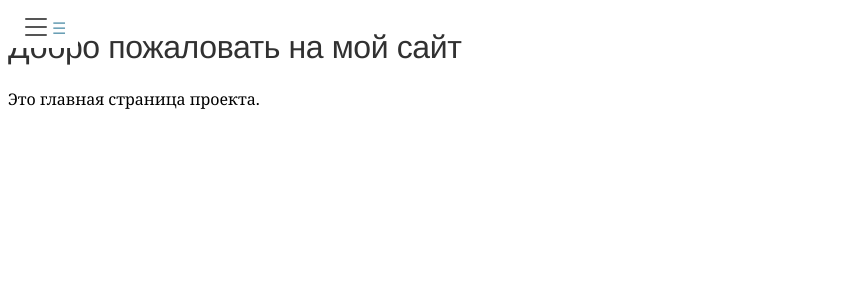
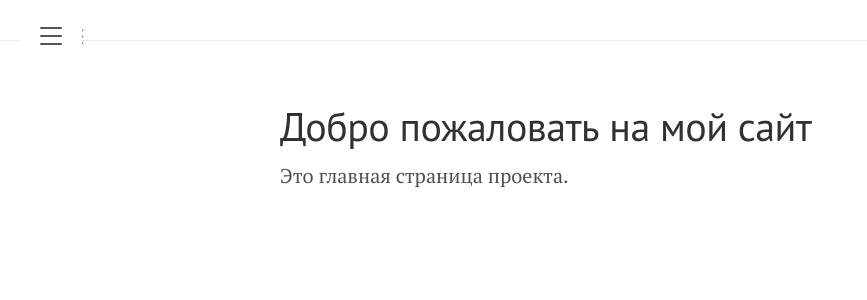
Before and after one commit to Mikrobic/lanyon, a Jekyll site: the page built from pages/index.md, in a window 1280 px wide. Shown: the top 300 px of the page, without its empty margins (0-867 px from the left). Built offline with Jekyll 4.4.1, drawn with Linux system fonts in a browser that asks for light colours.

Commit message:
Форматирование файлов

```diff
--- a/_layouts/default.html
+++ b/_layouts/default.html
@@ -1,132 +1,29 @@
 <!DOCTYPE html>
 <html lang="en-us">
 
-<head>
-  <meta charset="utf-8">
-  <meta name="viewport" content="width=device-width, initial-scale=1.0">
-  <title>{{ page.title }}</title>
-  <link rel="stylesheet" href="{{ '/public/css/lanyon.css' | absolute_url }}">
-  <style>
-    /* Дополнительные гарантированные стили для сайдбара */
-    .sidebar {
-      transform: translateX(-100%);
-      transition: transform 0.3s ease;
-    }
-    .sidebar-checkbox:checked ~ .sidebar {
-      transform: translateX(0);
-    }
-    .sidebar-toggle {
-      position: fixed;
-      top: 0.5rem;
-      left: 0.5rem;
-      z-index: 100;
-    }
-  </style>
-</head>
+  {% include head.html %}
+  <body class="theme-base-0d">
+  <body>
 
-<body class="theme-base-0d">
-  <input type="checkbox" class="sidebar-checkbox" id="sidebar-checkbox">
+    {% include sidebar.html %}
 
-  <div class="sidebar" id="sidebar">
-    <div class="sidebar-item">
-      <p>{{ site.description }}</p>
-    </div>
-
-    <nav class="sidebar-nav">
-      <a class="sidebar-nav-item" href="{{ site.baseurl }}/for_me/">Обо мне</a>
-      <a class="sidebar-nav-item" href="{{ site.baseurl }}/stack/">Стек</a>
-      <a class="sidebar-nav-item" href="{{ site.baseurl }}/career/">Карьерный трек</a>
-
-      <div class="sidebar-nav-group">
-        <a href="javascript:void(0)" class="sidebar-nav-item sidebar-nav-toggle">
-          Проекты
-          <svg class="toggle-icon" viewBox="0 0 24 24">
-            <path d="M7 10l5 5 5-5z"/>
-          </svg>
-        </a>
-        <div class="sidebar-submenu">
-          <a href="{{ site.baseurl }}/project/subpage/" class="sidebar-nav-item">
-            Дашборд по учёту ёмкости ресурсов компании
-          </a>
+    <!-- Wrap is the content to shift when toggling the sidebar. We wrap the
+         content to avoid any CSS collisions with our real content. -->
+    <div class="wrap">
+      <div class="masthead">
+        <div class="container">
+          <h3 class="masthead-title">
+          </h3>
         </div>
       </div>
 
-      <div class="sidebar-item">
-        <p>Телеграмм: <a href="https://t.me/SergeyTimakin" target="_blank">@SergeyTimakin</a></p>
+      <div class="container content">
+        {{ content }}
       </div>
-    </nav>
-  </div>
+    </div>
 
-  <label for="sidebar-checkbox" class="sidebar-toggle">☰</label>
+    <label for="sidebar-checkbox" class="sidebar-toggle"></label>
 
-  <main class="content">
-    {{ content }}
-  </main>
-
-  <script>
-  (function(document) {
-    const sidebarCheckbox = document.getElementById('sidebar-checkbox');
-    const sidebarToggle = document.querySelector('.sidebar-toggle');
-    const sidebar = document.getElementById('sidebar');
-
-    // Инициализация сайдбара
-    function initSidebar() {
-      // Восстановление состояния из localStorage
-      if (localStorage.getItem('sidebarState') === 'open') {
-        sidebarCheckbox.checked = true;
-        sidebar.style.transform = 'translateX(0)';
-      }
-
-      // Обработчик клика по гамбургеру
-      sidebarToggle.addEventListener('click', function(e) {
-        e.preventDefault();
-        sidebarCheckbox.checked = !sidebarCheckbox.checked;
-        updateSidebarState();
-      });
-
-      // Закрытие при клике вне сайдбара
-      document.addEventListener('click', function(e) {
-        if (!sidebarCheckbox.checked) return;
-        if (!sidebar.contains(e.target) && e.target !== sidebarToggle) {
-          sidebarCheckbox.checked = false;
-          updateSidebarState();
-        }
-      });
-
-      // Закрытие при клике на пункты меню
-      document.querySelectorAll('.sidebar-nav-item').forEach(item => {
-        item.addEventListener('click', function() {
-          if (!this.classList.contains('sidebar-nav-toggle') &&
-              !this.hasAttribute('target') &&
-              !this.href.startsWith('http')) {
-            sidebarCheckbox.checked = false;
-            updateSidebarState();
-          }
-        });
-      });
-    }
-
-    // Обновление состояния сайдбара
-    function updateSidebarState() {
-      localStorage.setItem('sidebarState', sidebarCheckbox.checked ? 'open' : 'closed');
-      sidebar.style.transform = sidebarCheckbox.checked ? 'translateX(0)' : 'translateX(-100%)';
-    }
-
-    // Инициализация при загрузке
-    document.addEventListener('DOMContentLoaded', function() {
-      initSidebar();
-
-      // Инициализация подменю
-      document.querySelectorAll('.sidebar-nav-toggle').forEach(button => {
-        const group = button.closest('.sidebar-nav-group');
-        button.addEventListener('click', function(e) {
-          e.preventDefault();
-          e.stopPropagation();
-          group.classList.toggle('active');
-        });
-      });
-    });
-  })(document);
-  </script>
-</body>
+    <script src='{{ site.baseurl }}/public/js/script.js'></script>
+  </body>
 </html>
```
